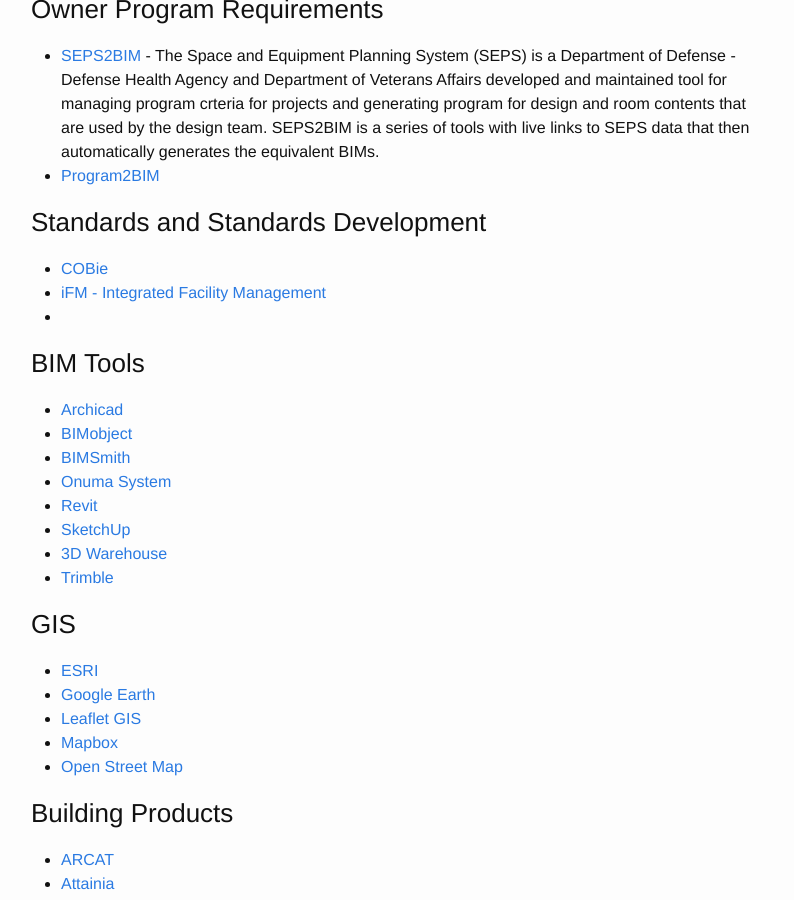
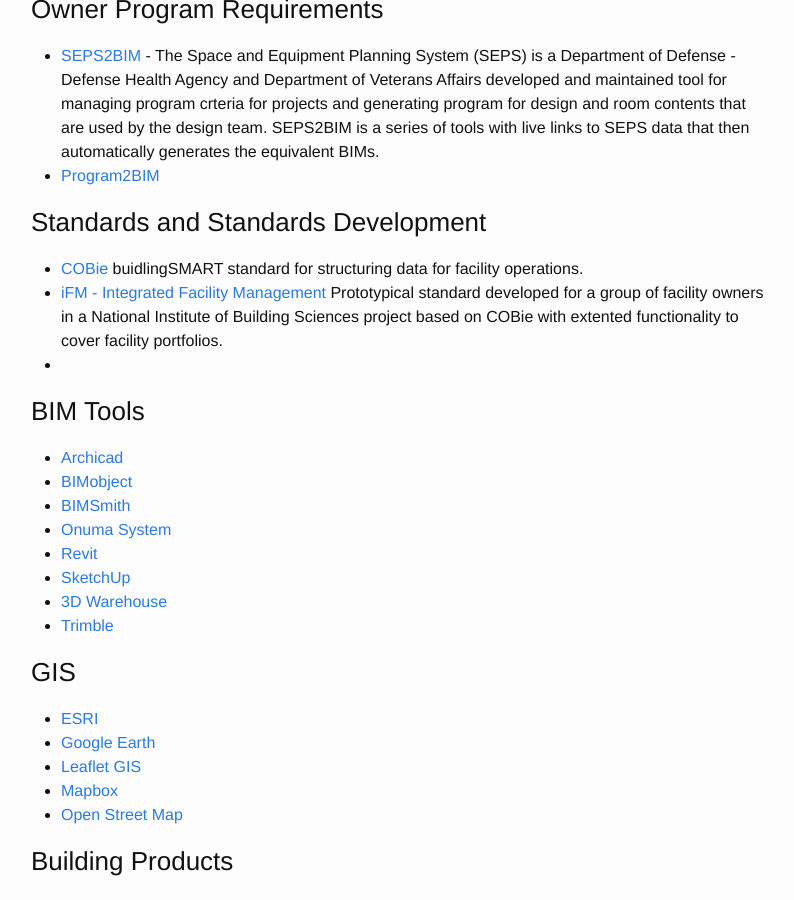
Before and after one commit to buildingSMARTalliance/BIMStorm, a Jekyll site: the page built from _posts/2016-09-16-Tools.markdown, in a window 1280 px wide and 900 px high, scrolled down 531 px. Shown: the whole window, without its empty margins (239-1033 px from the left). Built offline with Jekyll 4.4.1, drawn with Linux system fonts in a browser that asks for light colours.

Commit message:
Update 2016-09-16-Tools.markdown

```diff
--- a/_posts/2016-09-16-Tools.markdown
+++ b/_posts/2016-09-16-Tools.markdown
@@ -28,8 +28,8 @@
 * [Program2BIM](http://program2BIM.com)
 
 ### Standards and Standards Development
- * [COBie](http://wbdg.org/resources/cobie.php)
- * [iFM - Integrated Facility Management](http://FEDifm.org)
+ * [COBie](http://wbdg.org/resources/cobie.php) buidlingSMART standard for structuring data for facility operations.
+ * [iFM - Integrated Facility Management](http://FEDifm.org) Prototypical standard developed for a group of facility owners in a National Institute of Building Sciences project based on COBie with extented functionality to cover facility portfolios.
  *
 
 
```
